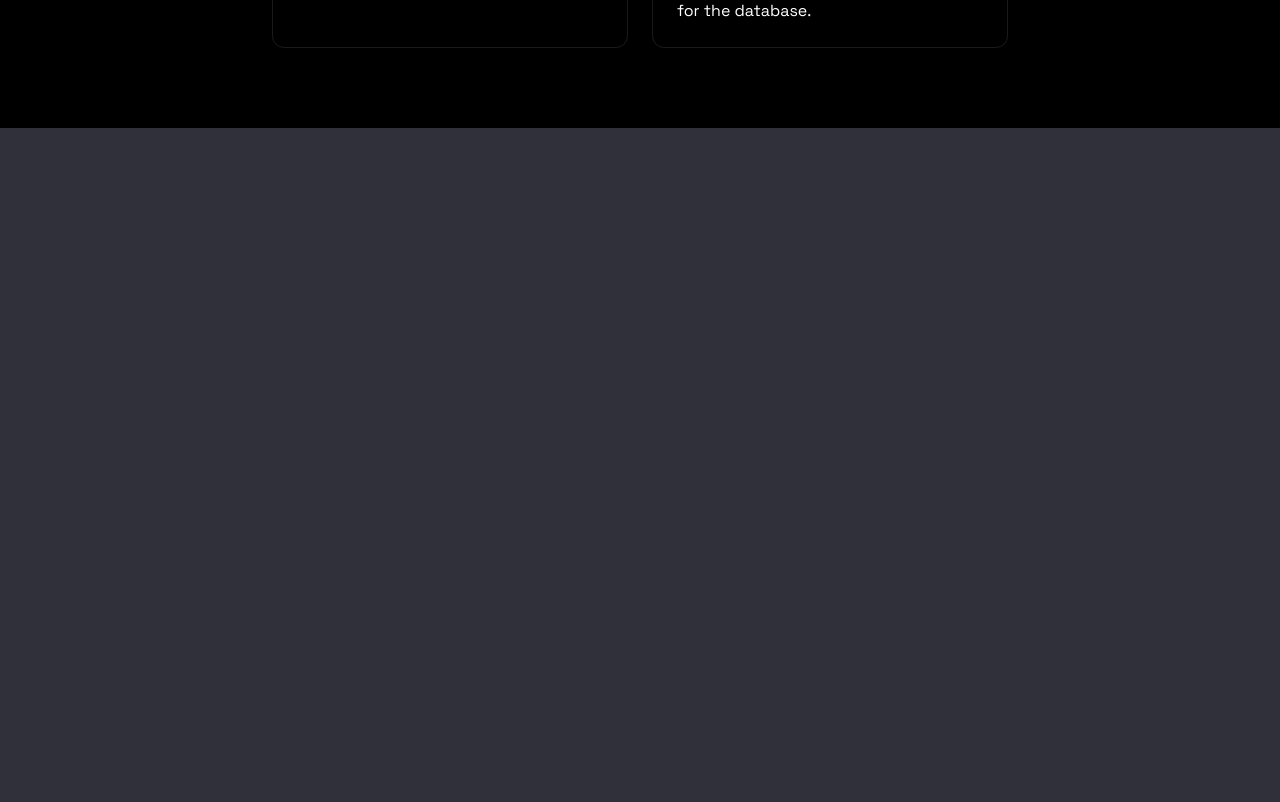
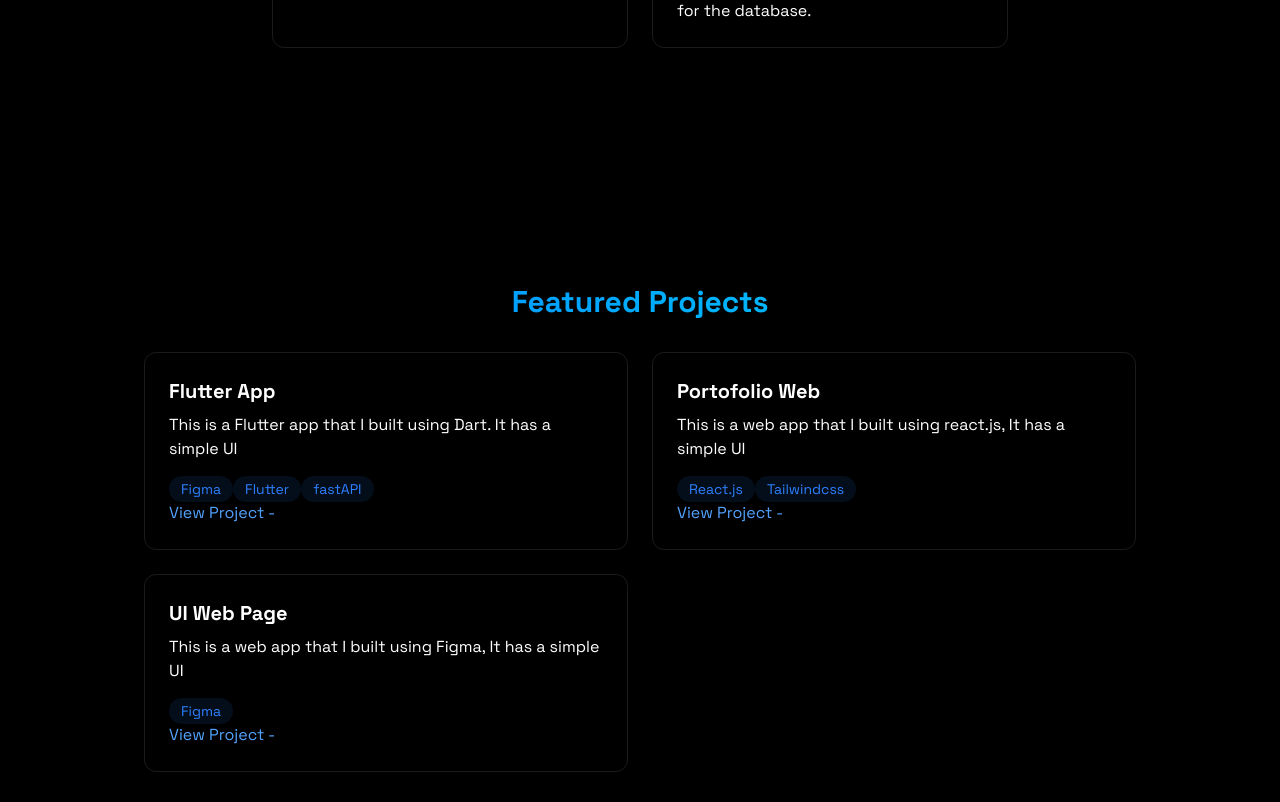
Before and after one commit to Rizkyepk/React-Portofilo, a React (Vite) app: page / in a window 1280 px wide. Shown: the part 1640-2442 px from the top of the page. Before the commit the page ends 1768 px from the top, so only its background shows below. Built offline with nearby package versions, Linux system fonts and the light colour scheme.

Commit message:
add project section on portofolio

```diff
--- a/src/App.jsx
+++ b/src/App.jsx
@@ -5,6 +5,7 @@ import { Navbar } from './components/Navbar';
 import { MobileMenu } from './components/MobileMenu';
 import { Home } from './components/section/Home';
 import { About } from './components/section/About';
+import { Project } from './components/section/Project';
 import "./index.css"
 
 function App() {
@@ -20,6 +21,7 @@ function App() {
         <MobileMenu menuOpen={menuOpen} setMenuOpen={setMenuOpen} />
         <Home />
         <About />
+        <Project />
       </div>
     </>
   );
--- a/src/components/section/Project.jsx
+++ b/src/components/section/Project.jsx
@@ -0,0 +1,95 @@
+export const Project = () => {
+    return (
+        <section
+            id="projects"
+            className="min-h-screen flex items-center justify-center py-20"
+        >
+            <div className="max-w-5xl mx-auto px-4">
+                <h2 className="text-3xl font-bold mb-8 bg-gradient-to-r from-blue-500 to-cyan-400
+                bg-clip-text text-transparent text-center"
+                >
+                    Featured Projects
+                </h2>
+
+                <div className="grid grid-cols-1 md:grid-cols-2 gap-6">
+
+                    <div className="p-6 rounded-xl border border-white/10 hover:-translate-y-1 hover:border-blue-500/30 hover:shadow-[0_2px_8px_rgba(59,130,246,0.2)] transition">
+                        <h3 className="text-xl font-bold mb-2"> Flutter App </h3>
+                        <p className="test-grey-400 mb-4">
+                            This is a Flutter app that I built using Dart. It has a simple UI
+                        </p>
+                        <div>
+                            {["Figma", "Flutter", "fastAPI"].map((tech, key) => (
+                                <span
+                                    key={key}
+                                    className="bg-blue-500/10 text-blue-500 py-1 px-3 rounded-full text-sm
+                                    hover:bg-blue-500/20 hover:shadow-[0_2px_8px_rgba(59,130,246,0,1)] transition-all"
+                                >
+                                    {tech}
+                                </span>
+                            ))}
+                        </div>
+                        <div className="flex justify-between items-center">
+                            <a href="https://github.com/Rizkyepk/hmtk_app-master"
+                                className="text-blue-400 hover:text-blue-300 transition-colors"
+                            >
+                                View Project -
+                            </a>
+                        </div>
+                    </div>
+
+                    <div className="p-6 rounded-xl border border-white/10 hover:-translate-y-1 hover:border-blue-500/30 hover:shadow-[0_2px_8px_rgba(59,130,246,0.2)] transition">
+                        <h3 className="text-xl font-bold mb-2"> Portofolio Web </h3>
+                        <p className="test-grey-400 mb-4">
+                            This is a web app that I built using react.js, It has a simple UI
+                        </p>
+                        <div>
+                            {["React.js", "Tailwindcss"].map((tech, key) => (
+                                <span
+                                    key={key}
+                                    className="bg-blue-500/10 text-blue-500 py-1 px-3 rounded-full text-sm
+                                    hover:bg-blue-500/20 hover:shadow-[0_2px_8px_rgba(59,130,246,0,1)] transition-all"
+                                >
+                                    {tech}
+                                </span>
+                            ))}
+                        </div>
+                        <div className="flex justify-between items-center">
+                            <a href="#"
+                                className="text-blue-400 hover:text-blue-300 transition-colors"
+                            >
+                                View Project -
+                            </a>
+                        </div>
+                    </div>
+
+                    <div className="p-6 rounded-xl border border-white/10 hover:-translate-y-1 hover:border-blue-500/30 hover:shadow-[0_2px_8px_rgba(59,130,246,0.2)] transition">
+                        <h3 className="text-xl font-bold mb-2"> UI Web Page </h3>
+                        <p className="test-grey-400 mb-4">
+                            This is a web app that I built using Figma, It has a simple UI
+                        </p>
+                        <div>
+                            {["Figma"].map((tech, key) => (
+                                <span
+                                    key={key}
+                                    className="bg-blue-500/10 text-blue-500 py-1 px-3 rounded-full text-sm
+                                    hover:bg-blue-500/20 hover:shadow-[0_2px_8px_rgba(59,130,246,0,1)] transition-all"
+                                >
+                                    {tech}
+                                </span>
+                            ))}
+                        </div>
+                        <div className="flex justify-between items-center">
+                            <a href="#"
+                                className="text-blue-400 hover:text-blue-300 transition-colors"
+                            >
+                                View Project -
+                            </a>
+                        </div>
+                    </div>
+
+                </div>
+            </div>
+        </section>
+    )
+}
```
